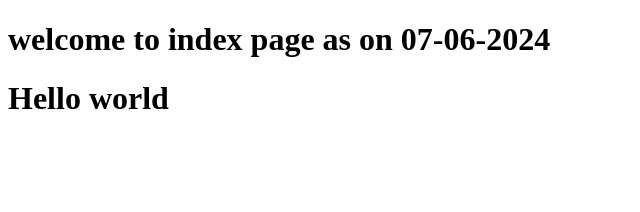
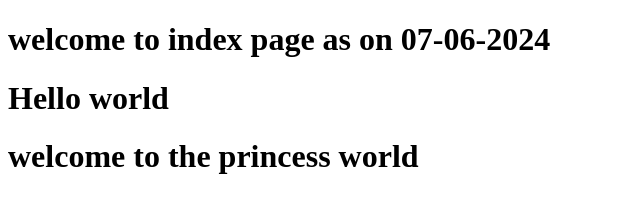
Before and after one commit to manishashahu01/07-006-202, a plain HTML site: page index.html in a window 1280 px wide. Shown: the whole page, without its empty margins (0-640 px from the left). Drawn offline with Linux system fonts and the light colour scheme.

Commit message:
commit massage

```diff
--- a/index.html
+++ b/index.html
@@ -8,5 +8,6 @@
 <body>
     <h1> welcome to index page as on 07-06-2024</h1>
     <h1>Hello world</h1>
+    <h1>welcome to the princess world </h1>
 </body>
 </html>
```
